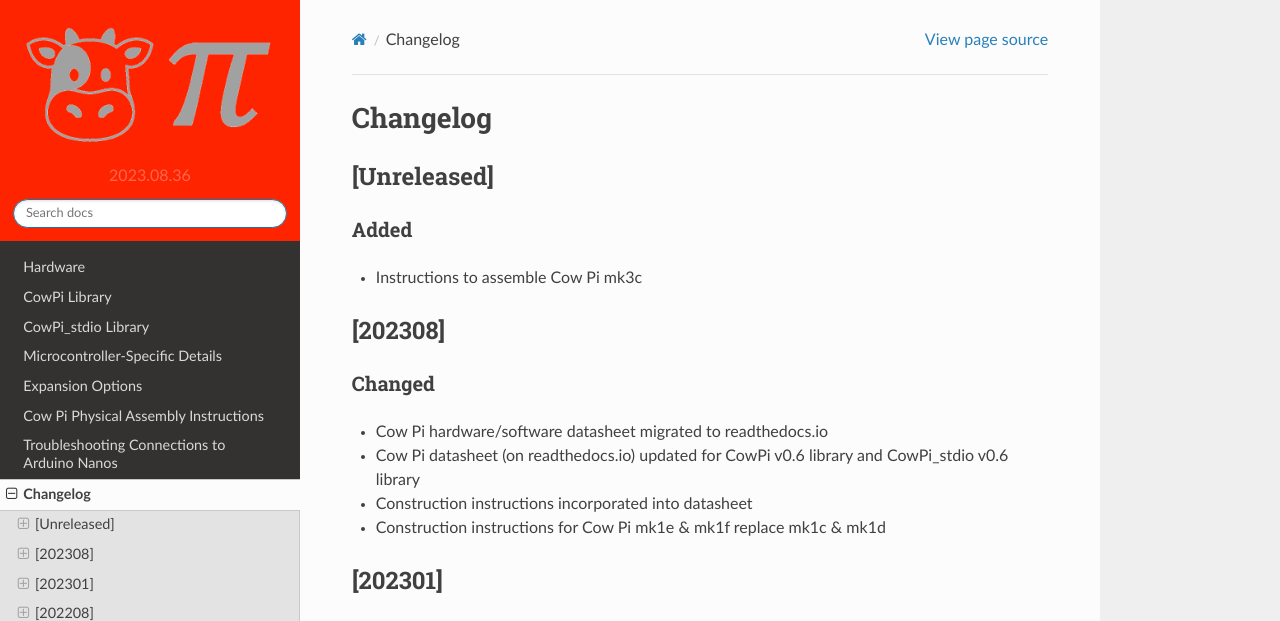
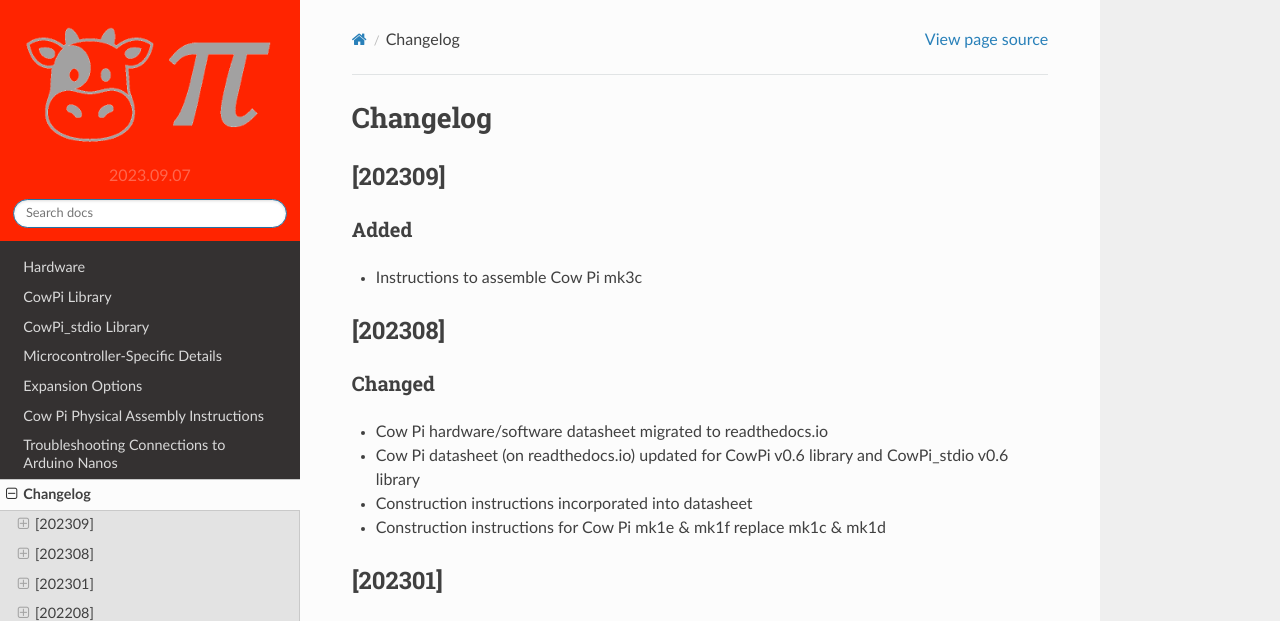
Before and after one commit to DocBohn/CowPi_documentation, a Sphinx documentation site: the page built from docs/source/changelog.rst, in a window 1280 px wide and 900 px high. Shown: the top 621 px of the window. Built offline with Sphinx 7.4.7 and the Read the Docs theme 2.0.0, drawn with Linux system fonts in a browser that asks for light colours; formulas are drawn with MathJax 3.

```diff
--- a/docs/source/changelog.rst
+++ b/docs/source/changelog.rst
@@ -7,7 +7,7 @@ Changelog
 .. .. [Unreleased]
 .. .. ============
 
-[Unreleased]
+[202309]
 ============
 
 Added
--- a/docs/source/conf.py
+++ b/docs/source/conf.py
@@ -16,8 +16,8 @@ project = 'Cow Pi'
 copyright = '2021-2023, Christopher Bohn'
 author = 'Christopher Bohn'
 
-release = '2023.08'
-version = '2023.08.36'
+release = '2023.09'
+version = '2023.09.07'
 
 # -- General configuration ---------------------------------------------------
 # https://www.sphinx-doc.org/en/master/usage/configuration.html#general-configuration
```
Also changed, not shown: docs/source/construction/pico/assemble-mk3c.rst (+5 -2 lines).
